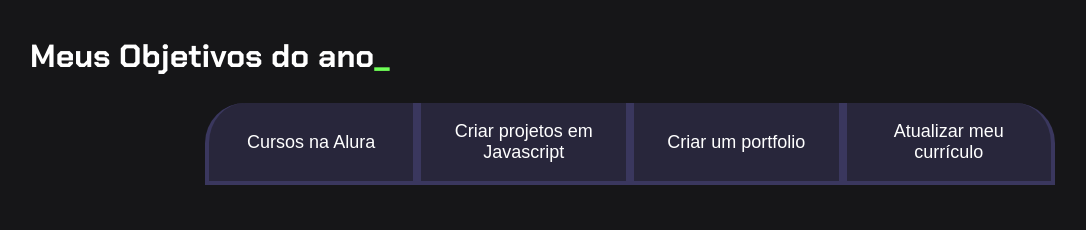
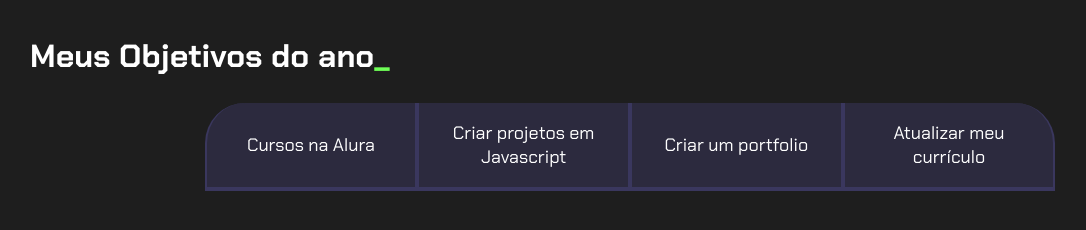
Before and after one commit to BferreiirAa/Pv, a plain HTML site: page index.html in a window 1280 px wide. Shown: the whole page, without its empty margins (10-1096 px from the left). Drawn offline with Linux system fonts and the light colour scheme.

Commit message:
Update style.css

```diff
--- a/style.css
+++ b/style.css
@@ -1,7 +1,7 @@
-@import url('https://fonts.googleapis.com/css?family=Chakra+Petch:wght@400;700&display=swap');
+@import url('https://fonts.googleapis.com/css2?family=Chakra+Petch:wght@400;700&display=swap');
 
 :root {
-  --cor-de-fundo: #161618;
+    --cor-de-fundo: #1E1E1E;
     --verde: #6FFF57;
     --branco: #FFFFFF;
     --botao-ativo: #3A375E;
@@ -16,7 +16,7 @@ body {
 }
 
 
-.conteudo-principal{
+.conteudo-principal {
     display: flex;
     flex-direction: column;
     justify-content: center;
@@ -26,18 +26,19 @@ body {
     margin: 0 auto;
 }
 
-.titulo-principal{
+.titulo-principal {
     text-align: left;
     width: 100%;
     font-size: 32px;
 }
 
-.titulo-principal span{
+.titulo-principal span {
     color: var(--verde);
 }
 
-.botao{
-    font-family: "Crakra Petch", sans-serif;
+
+.botao {
+    font-family: 'Chakra Petch', sans-serif;
     background-color: var(--botao-inativo);
     color: var(--branco);
     display: flex;
@@ -47,26 +48,34 @@ body {
     align-items: center;
     width: 100%;
     border-bottom: 4px solid var(--botao-ativo);
-    border-left: 4px solid var(--botao-ativo);
-    border-right: 4px solid var(--botao-ativo);
+    border-left: 2px solid var(--botao-ativo);
+    border-right: 2px solid var(--botao-ativo);
     border-top: none;
 }
 
-.botao:first-child{
+.botao:first-child {
     border-radius: 40px 40px 0 0;
 }
 
-.botoes{
-    display:block;
+.botoes {
+    display: block;
 }
-@media screen and (min-width: 768px)  {
-     .botoes{
+
+.ativo{
+    background-color: var(--botao-ativo);
+    border-bottom: 4px solid var(--verde);
+}
+
+@media screen and (min-width: 768px) {
+    .botoes {
         display: flex;
     }
-    .botao:first-child{
-        border-radius:40px 0 0 0;
+
+    .botao:first-child {
+        border-radius: 40px 0 0 0;
     }
-    .botao:last-child{
+
+    .botao:last-child {
         border-radius: 0 40px 0 0;
     }
 }
```
Lines whose indentation alone changed are shown as unchanged.
